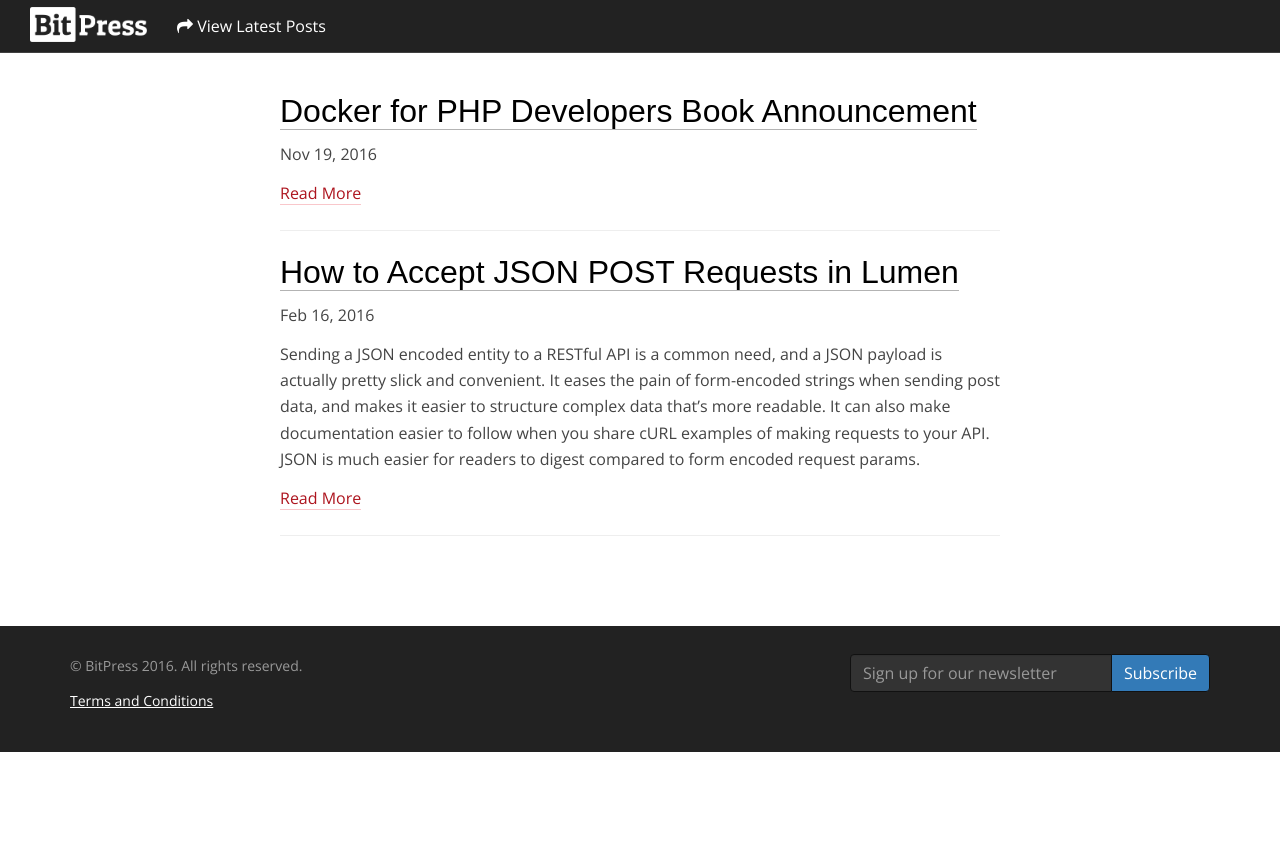
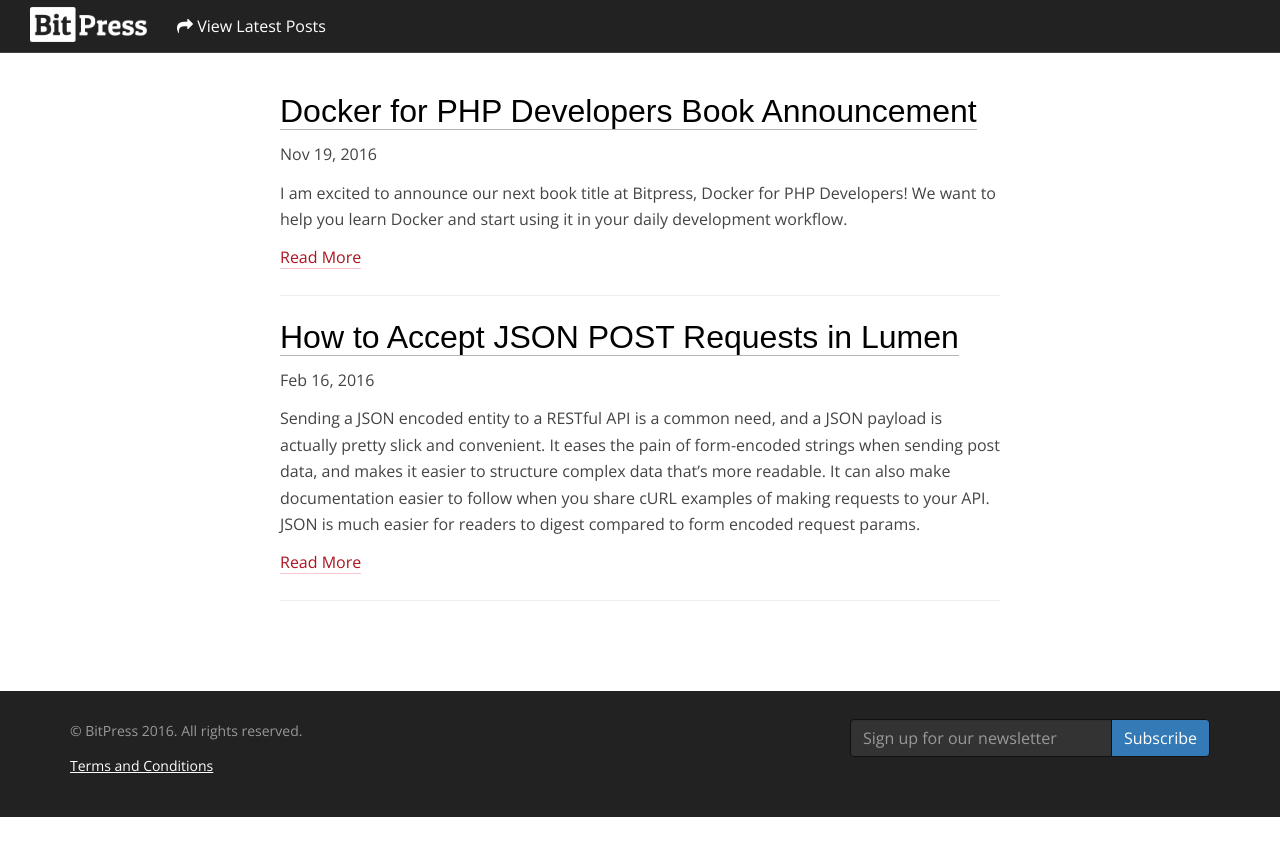
Before and after one commit to bitpressio/bitpressio.github.io, a Jekyll site: the page built from blog/index.html, in a window 1280 px wide. Shown: the top 856 px of the page. Built offline with Jekyll 4.4.1, drawn with Linux system fonts in a browser that asks for light colours; some web fonts are replaced; the list of posts is cut into pages by our own code; comment, search, counter and statistics services are not loaded.

Commit message:
Add short description

```diff
--- a/_posts/2016-11-19-announcing-docker-for-php-developers.md
+++ b/_posts/2016-11-19-announcing-docker-for-php-developers.md
@@ -6,6 +6,7 @@ author: Paul Redmond
 categories: php docker
 excerpt: We are excited to announce an upcoming book! We are hard at work on a new book titled "Docker for PHP Developers".
 published: true
+short_description: I am excited to announce our next book title at Bitpress, Docker for PHP Developers! We want to help you learn Docker and start using it in your daily development workflow.
 ---
 I am excited to announce our next book title at Bitpress, [Docker for PHP Developers](https://leanpub.com/docker-for-php-developers)! Docker has grown on me over the last two years, but I realize that not all PHP developers have experimented with it yet. Google produces lots of tutorials and projects using Docker with PHP, but you will be hard-pressed to find a complete guide that takes you from __beginner to using Docker full time every day__.
 
```
